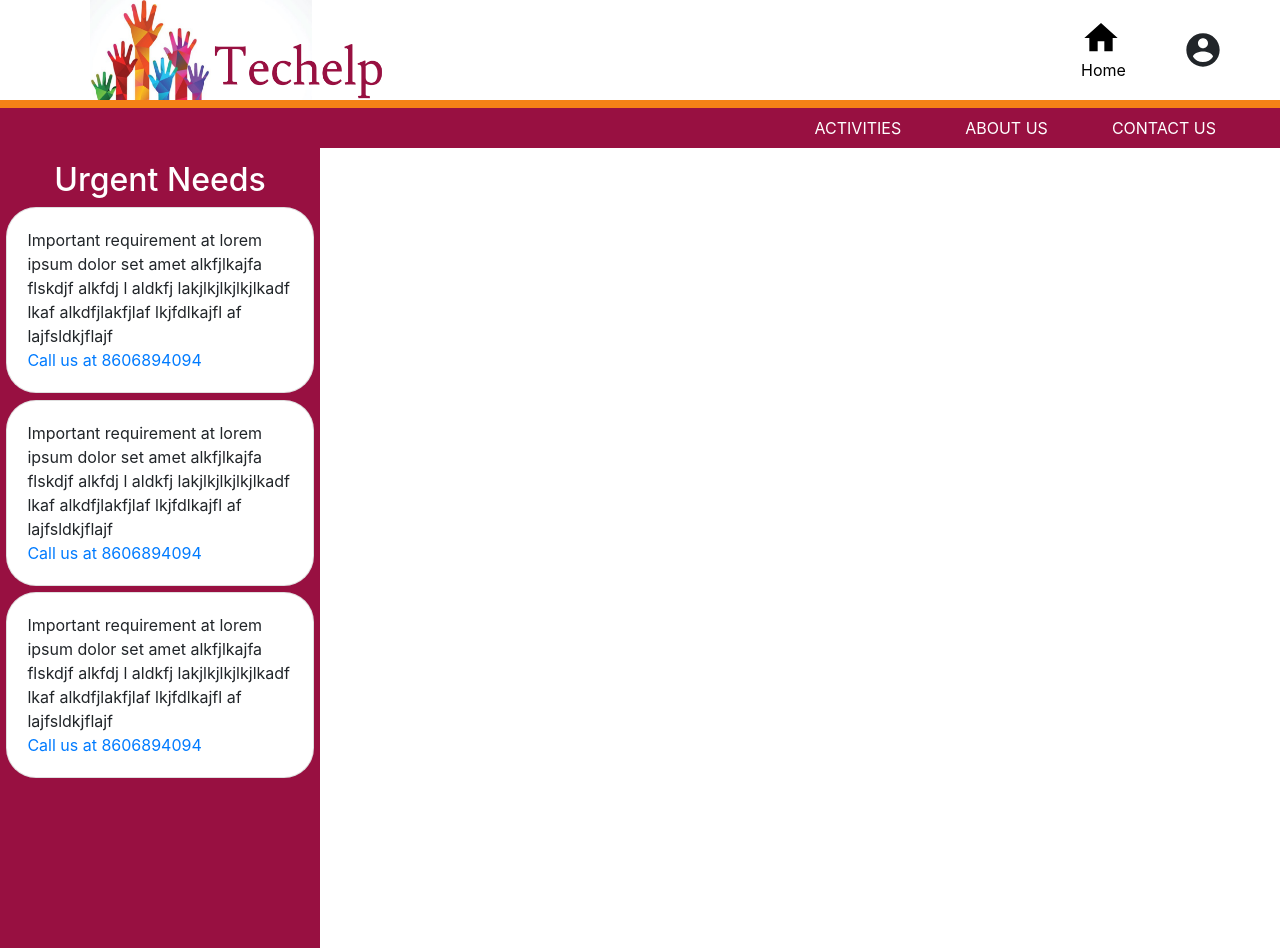
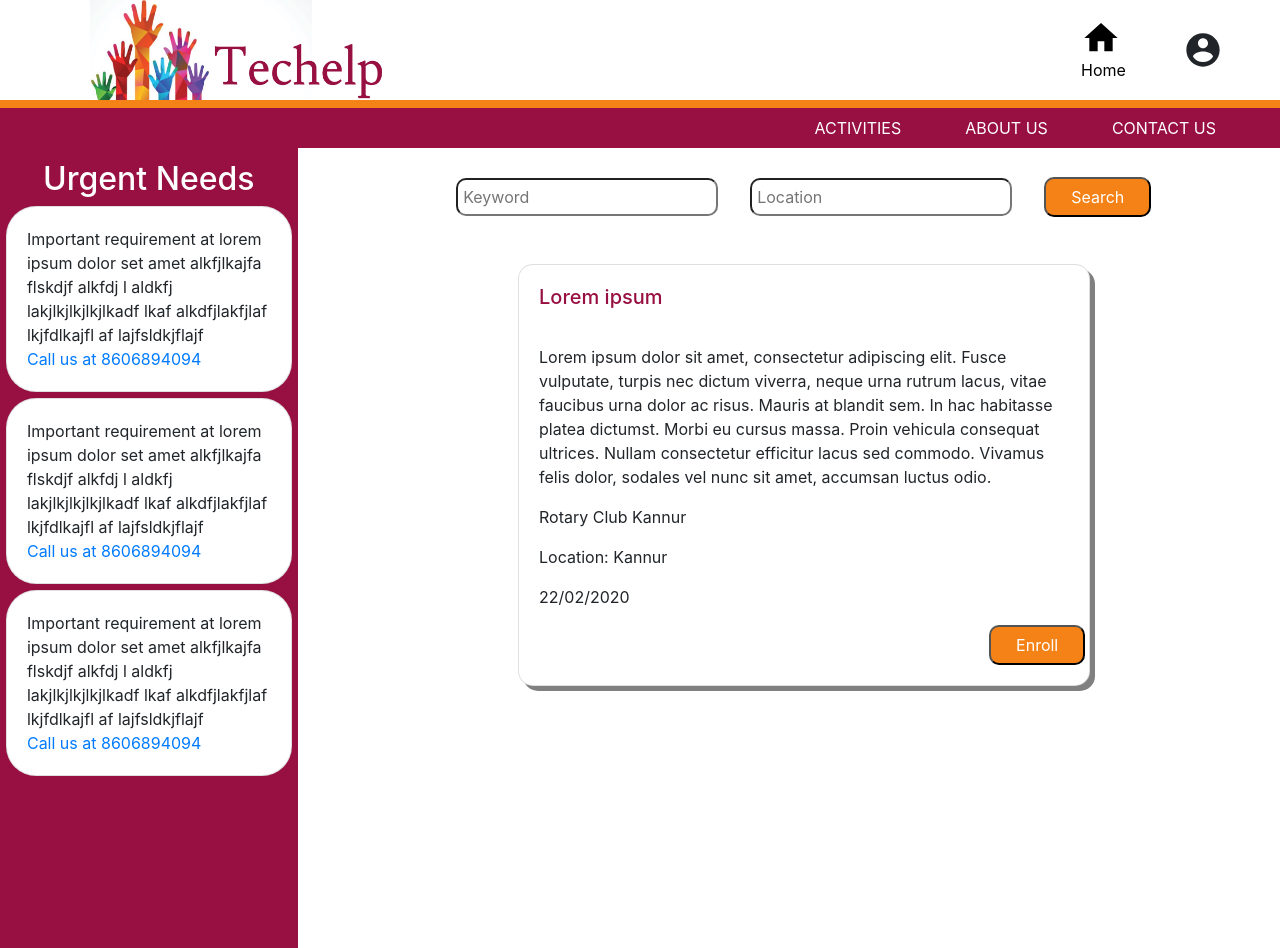
Before and after one commit to athulatk/Volunteer-portal-react, a React (Create React App) app: page /disaster in a window 1280 px wide. Built offline with nearby package versions, Linux system fonts and the light colour scheme.

Commit message:
Updated2

```diff
--- a/src/Disaster.js
+++ b/src/Disaster.js
@@ -2,13 +2,22 @@ import React from 'react'
 import Navbar3 from './components/Navbar3'
 import Navbar2 from './components/Navbar2'
 import Urgentneeds from './components/Urgentneeds'
+import Postview from './components/Postview'
+import {Row,Col} from 'react-bootstrap'
 
 function Disaster() {
     return (
         <div>
             <Navbar3/>
             <Navbar2/>
+            <Row>
+            <Col sm={3}>
             <Urgentneeds/>
+            </Col>
+            <Col sm={9}>
+            <Postview/>
+            </Col>
+            </Row>
         </div>
     )
 }
--- /dev/null
+++ b/src/components/Components.css
@@ -0,0 +1,51 @@
+.urgent_board{
+    background-color: #981041;
+    min-height: 100vh;
+}
+.urgent_heading{
+    padding-top: 4%;
+    text-align: center;
+    color: white;
+}
+
+.search__div{
+    display: flex;
+    justify-content: center;
+    align-items: center;
+    margin-top: 3%;
+}
+.search__form > *{
+    margin-left: 1rem;
+    margin-right: 1rem;
+}
+.search__input{
+    border-radius: 10px 10px 10px 10px;
+    outline: none;
+    padding:5px;
+
+}
+
+.search__button{
+    background-color: #F58216;
+    color: white;
+    border-radius: 10px;
+    outline: none;
+    padding: 6px 25px;
+}
+
+.posts{
+    display: flex;
+    flex-direction: column;
+    align-items: center;
+    justify-content: center;
+    margin-top: 5%;
+}
+
+.enroll{
+    background-color: #F58216;
+    color: white;
+    border-radius: 10px;
+    outline: none;
+    padding: 6px 25px;
+    margin-left: 85%;
+}
--- /dev/null
+++ b/src/components/Postview.js
@@ -0,0 +1,56 @@
+import React from 'react'
+import './Components.css'
+import {Card,Button} from 'react-bootstrap'
+function Postview() {
+    return (
+        <div className="postview">
+            <div className="search__div">
+            <form className="search__form">
+            <input className="search__input" type="text" placeholder="Keyword"/>
+            <input className="search__input" type="text" placeholder="Location"/>
+            <button className="search__button" type="submit">Search</button>
+        </form>
+        </div>
+
+
+        <div className="posts">
+        <Card
+            style={{
+                maxWidth: '60%',
+                minHeight:'20rem',
+                borderRadius:"15px",
+                boxShadow:"5px 5px gray"}}>
+
+            <Card.Body>
+            <Card.Title style={{color:"#981041"}}>Lorem ipsum</Card.Title>
+            <Card.Text>
+            <br/>
+            Lorem ipsum dolor sit amet, consectetur adipiscing elit. Fusce vulputate, turpis nec dictum viverra, neque urna rutrum lacus, vitae faucibus urna dolor ac risus. Mauris at blandit sem. In hac habitasse platea dictumst. Morbi eu cursus massa. Proin vehicula consequat ultrices. Nullam consectetur efficitur lacus sed commodo. Vivamus felis dolor, sodales vel nunc sit amet, accumsan luctus odio.
+            </Card.Text>
+            <Card.Text>
+            Rotary Club Kannur
+            </Card.Text>
+            <Card.Text>
+            Location: Kannur
+            </Card.Text>
+            <Card.Text>
+            22/02/2020
+            </Card.Text>
+            <button className="enroll">Enroll</button>
+            </Card.Body>
+            </Card>
+
+
+
+        </div>
+
+
+
+        </div>
+
+
+
+    )
+}
+
+export default Postview
--- a/src/components/Urgent.css
+++ /dev/null
@@ -1,10 +0,0 @@
-.urgent_board{
-    background-color: #981041;
-    max-width: 25%;
-    min-height: 100vh;
-}
-.urgent_heading{
-    padding-top: 4%;
-    text-align: center;
-    color: white;
-}
--- a/src/components/Urgentneeds.js
+++ b/src/components/Urgentneeds.js
@@ -1,6 +1,6 @@
 import React from 'react'
 import {Card} from 'react-bootstrap'
-import './Urgent.css'
+import './Components.css'
 function Urgentneeds() {
     return (
         <div className="urgent_board">
```
